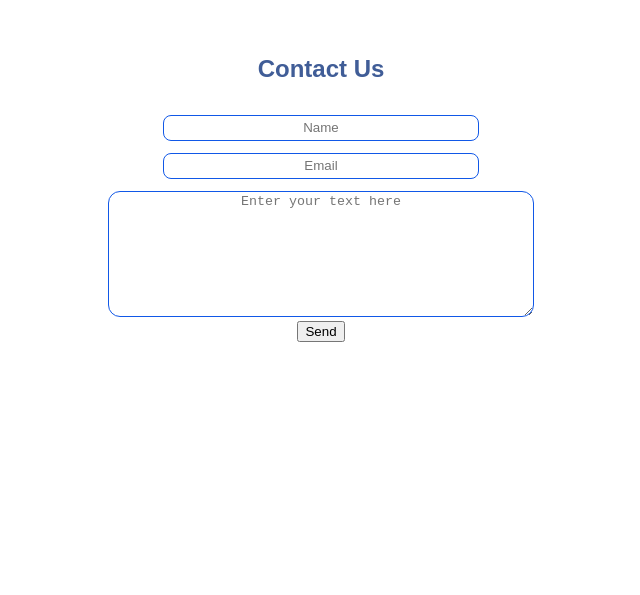
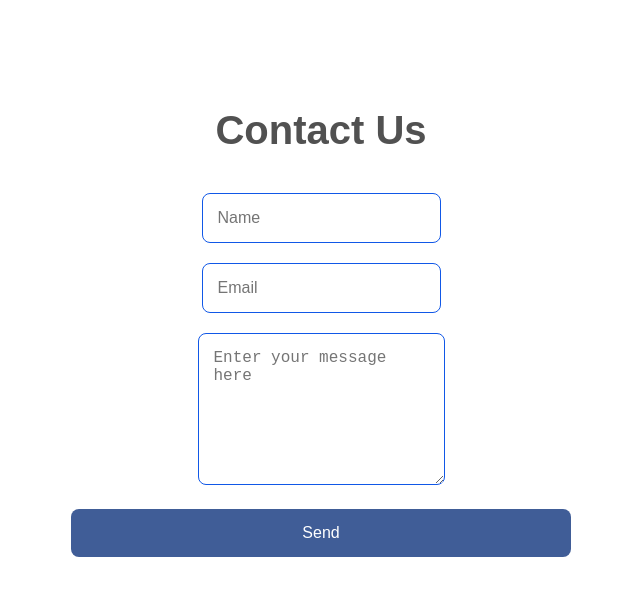
Before and after one commit to lakshmivenkateswara2356/mynewbusinesswebsite, a React (Create React App) app: page / in a window 1280 px wide. Shown: the part 2727-3322 px from the top of the page, without its empty margins (319-959 px from the left). Built offline with nearby package versions, Linux system fonts and the light colour scheme.

Commit message:
contact section

```diff
--- a/src/App.css
+++ b/src/App.css
@@ -258,3 +258,78 @@ footer {
   text-align: center;
 
 }
+
+/* Contact.css */
+.contact-section {
+  padding: 60px 20px;
+
+  text-align: center;
+}
+
+.contact-section h2 {
+  font-size: 2.5rem;
+  margin-bottom: 40px;
+  color: #515151;
+}
+
+.form-container {
+  display: flex;
+  justify-content: center;
+}
+
+.contact-form {
+  display: flex;
+  flex-direction: column;
+  gap: 20px;
+  width: 100%;
+  max-width: 500px;
+}
+
+.input-field,
+.textarea-field {
+  padding: 15px;
+  border-radius: 8px;
+  border: 1px solid #1158e7;
+  font-size: 1rem;
+  outline: none;
+  transition: border-color 0.3s, box-shadow 0.3s;
+}
+
+.input-field:focus,
+.textarea-field:focus {
+  border-color: #0056b3;
+  box-shadow: 0 0 10px rgba(17, 88, 231, 0.2);
+}
+
+.textarea-field {
+  resize: vertical;
+  min-height: 120px;
+}
+
+.submit-button {
+  padding: 15px;
+  border: none;
+  border-radius: 8px;
+  background-color: #405d97;
+  color: #fff;
+  font-size: 1rem;
+  cursor: pointer;
+  transition: background-color 0.3s, transform 0.3s;
+}
+
+.submit-button:hover {
+  background-color: #0056b3;
+  transform: scale(1.05);
+}
+
+/* Responsive Styles */
+@media (max-width: 600px) {
+  .contact-form {
+    padding: 20px;
+  }
+
+  .input-field,
+  .textarea-field {
+    width: 100%;
+  }
+}
--- a/src/components/Contact/index.js
+++ b/src/components/Contact/index.js
@@ -3,25 +3,20 @@ import React from 'react';
 
 function Contact() {
   return (
-    <section id="contact" className="totalcontact">
+    <section id="contact" className="contact-section">
       <h2>Contact Us</h2>
-      <div >
-      <form className="Container">
+      <div className="form-container">
+        <form className="contact-form">
           <label>
-
-          <input type="text" name="name"className="nameele" placeholder="Name" />
+            <input type="text" name="name" className="input-field" placeholder="Name" />
           </label>
           <label>
-
-          <input type="email" name="email"className="nameele" placeholder="Email"  />
+            <input type="email" name="email" className="input-field" placeholder="Email" />
           </label>
-        <label >
-
-          <textarea type="" name="message" className="messaret" placeholder="Enter your text here"></textarea>
+          <label>
+            <textarea name="message" className="textarea-field" placeholder="Enter your message here"></textarea>
           </label>
-        <div>
-        <button type="submit">Send</button>
-        </div>
+          <button type="submit" className="submit-button">Send</button>
         </form>
       </div>
     </section>
```
Lines whose indentation alone changed are shown as unchanged.
